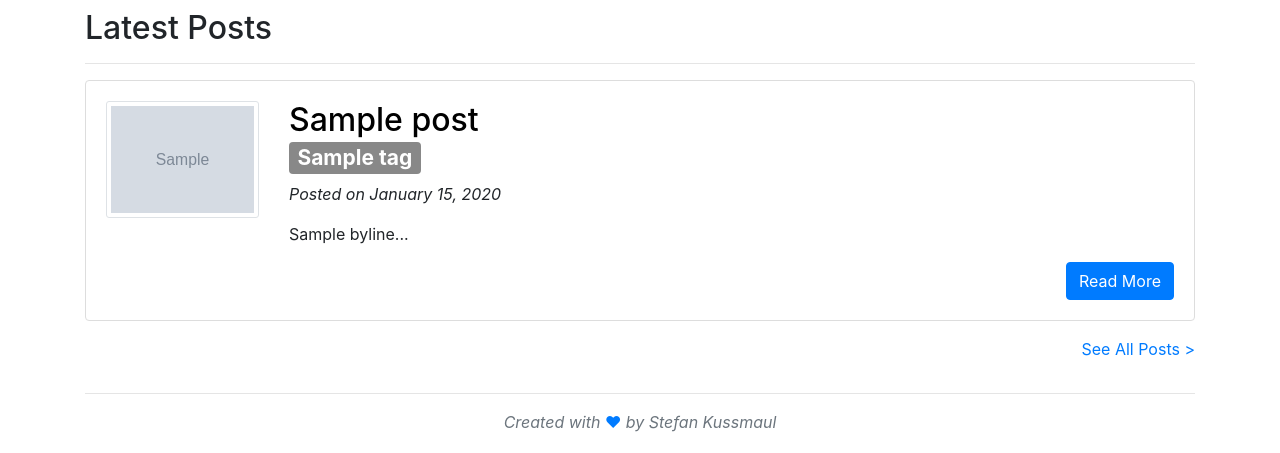
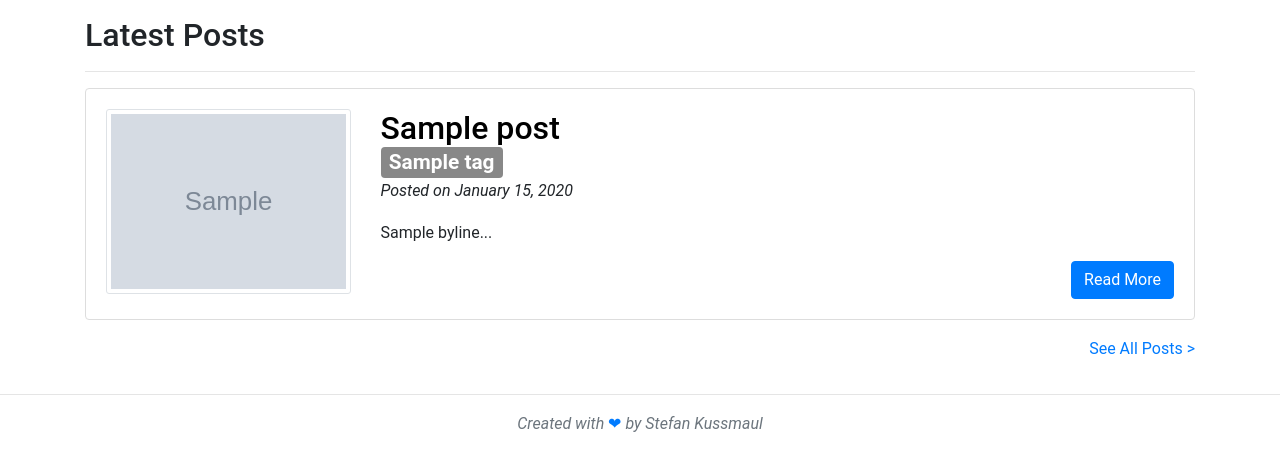
Before and after one commit to Stefan4472/Stefans-Blog, a Python web app: template flaskr/templates/blog/index.html in a window 1280 px wide. Shown: the part 986-1439 px from the top of the page. Before the commit the page ends 1418 px from the top, so only its background shows below. Run offline with Jinja, Linux system fonts and the light colour scheme; the template is opened without the code that fills it: most values are stand-ins (such as "Sample title", 1, 10 or a date in 2020); grey boxes marked "Sample" are stand-in pictures; some libraries are stand-ins or nearby versions.

Commit message:
#34 minor font, tag, heading changes

```diff
--- a/flaskr/static/style.css
+++ b/flaskr/static/style.css
@@ -1,4 +1,24 @@
-/*TODO: SLIGHTLY BOOST SIZE OF "P" AND "H3" ELEMENTS IN ARTICLE*/
+body {
+  font-family: Roboto, sans-serif;
+  line-height: 1.6;
+  /*letter-spacing: 0.01em;*/
+}
+
+.tag {
+  font-size: 1.3rem;
+}
+
+h3 {
+  margin-top: 2rem;
+  font-weight: bold;
+}
+
+h4 {
+  font-size: 1.7rem;
+  margin-top: 2rem;
+  font-weight: bold;
+}
+
 .link-override {
   text-decoration: none;
   color: white;
--- a/flaskr/templates/blog/base_template.html
+++ b/flaskr/templates/blog/base_template.html
@@ -31,10 +31,10 @@
 </head>
 <body>
     {% include "blog/banner.html" %}
-    <div class="container">
-        {% include "blog/navbar.html" %}
+    {% include "blog/navbar.html" %}
+    <div class="container" class="main-content">
         {% block content %}{% endblock %}
-        {% include "blog/footer.html" %}
     </div>
+    {% include "blog/footer.html" %}
 </body>
 </html>
--- a/flaskr/templates/blog/macros.html
+++ b/flaskr/templates/blog/macros.html
@@ -4,22 +4,22 @@
   <div class="card-body">
     <!-- Image thumbnail inline with text -->
     <div class="row">
-      <div class="col-md-2">
+      <div class="col-md-3">
         <a href="{{ url_for('blog.post_view', slug=post.slug) }}">
           <img src="{{ post.get_thumbnail_url() }}" class="card-img img-thumbnail">
         </a>
       </div>
-      <div class="col-md-10">
+      <div class="col-md-9">
         <h2 style="margin-bottom: 0;">
           <a style="text-decoration: none; color: black" href="{{ url_for('blog.post_view', slug=post.slug) }}">{{ post.title }}</a>
         </h2>
-        <h3>
+        <div class="d-inline">
           {% for tag in post.tags %}
-          <span class="badge badge-primary" style="background-color: {{ tag.color }};">
+          <span class="badge badge-primary tag" style="background-color: {{ tag.color }};">
             <a class="link-override" href="{{ url_for('blog.tag_view', slug=tag.slug) }}">{{ tag.name }}</a>
           </span>
           {% endfor %}
-        </h3>
+        </div>
         <p class="card-text"><em>Posted on {{ post.date.strftime('%B %d, %Y') }}</em></p>
         <p class="card-text">{{ post.byline }}...</p>
         <a href="{{ url_for('blog.post_view', slug=post.slug) }}" class="btn btn-primary float-right">Read More</a>
--- a/flaskr/templates/blog/navbar.html
+++ b/flaskr/templates/blog/navbar.html
@@ -1,5 +1,5 @@
 <!-- Displays site navbar. See https://getbootstrap.com/docs/4.3/examples/navbars/# -->
-<nav class="navbar navbar-expand-lg navbar-light bg-light rounded mb-2">
+<nav class="navbar navbar-expand-lg navbar-light bg-light rounded mb-2 justify-content-center">
     <button
         class="navbar-toggler"
         type="button"
@@ -12,7 +12,7 @@
         <span class="navbar-toggler-icon"></span>
     </button>
 
-    <div class="collapse navbar-collapse" id="site-nav">
+    <div class="collapse navbar-collapse" id="site-nav" style="max-width: 1140px">
         <ul class="navbar-nav mr-auto">
             <li class="nav-item {% if active_page == 'index' %}active{% endif %}">
                 <a class="nav-link" href="{{ url_for('blog.index') }}">Home</a>
```
Also changed, not shown: flaskr/templates/blog/post.html (+6 -5 lines).
